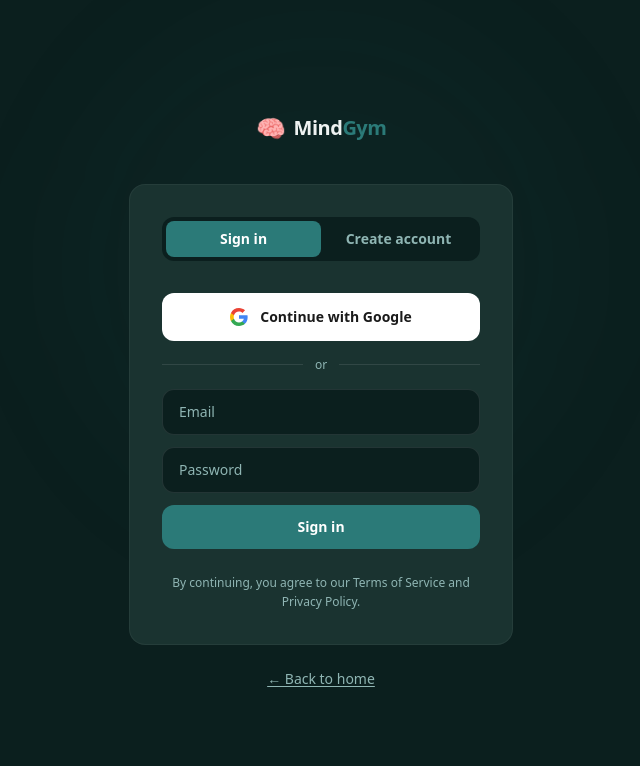
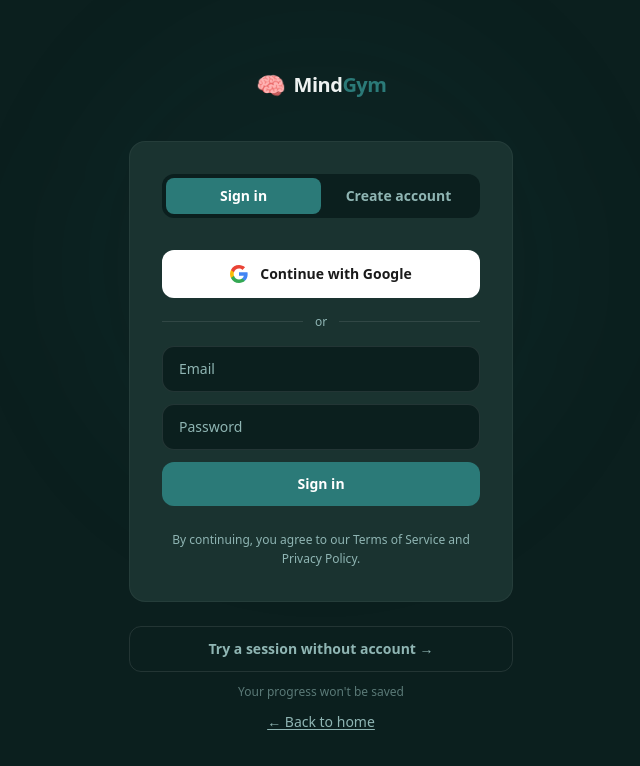
Before and after one commit to clairezhu32/mindgym, a Next.js app: page /login in a window 1280 px wide. Shown: the top 766 px of the page, without its empty margins (319-959 px from the left). Built offline with nearby package versions, Linux system fonts and the light colour scheme; no server answers.

Commit message:
feat: allow guest sessions, add skip login option

```diff
--- a/src/app/login/page.tsx
+++ b/src/app/login/page.tsx
@@ -173,11 +173,20 @@
           </p>
         </div>
 
-        <p className="text-center mt-6 text-[#8fb5b3] text-sm">
-          <Link href="/" className="hover:text-[#eef2f1] transition-colors underline underline-offset-2">
+        <div className="text-center mt-6 space-y-3">
+          <Link
+            href="/session"
+            className="block w-full py-3 rounded-xl border border-white/10 text-[#8fb5b3] text-sm font-semibold hover:border-white/20 hover:text-[#eef2f1] transition-all"
+          >
+            Try a session without account →
+          </Link>
+          <p className="text-[#8fb5b3]/60 text-xs">
+            Your progress won't be saved
+          </p>
+          <Link href="/" className="block text-[#8fb5b3] text-sm hover:text-[#eef2f1] transition-colors underline underline-offset-2">
             ← Back to home
           </Link>
-        </p>
+        </div>
       </div>
     </div>
   );
--- a/src/proxy.ts
+++ b/src/proxy.ts
@@ -30,8 +30,8 @@
   const { data: { user } } = await supabase.auth.getUser();
   const { pathname } = request.nextUrl;
 
-  // Protect /session and /dashboard — redirect unauthenticated users to /login
-  if (!user && (pathname.startsWith("/session") || pathname.startsWith("/dashboard"))) {
+  // Protect /dashboard only — /session is open to guests
+  if (!user && pathname.startsWith("/dashboard")) {
     const loginUrl = request.nextUrl.clone();
     loginUrl.pathname = "/login";
     return NextResponse.redirect(loginUrl);
@@ -48,5 +48,5 @@
 }
 
 export const config = {
-  matcher: ["/session/:path*", "/dashboard/:path*", "/login"],
+  matcher: ["/dashboard/:path*", "/login"],
 };
```
